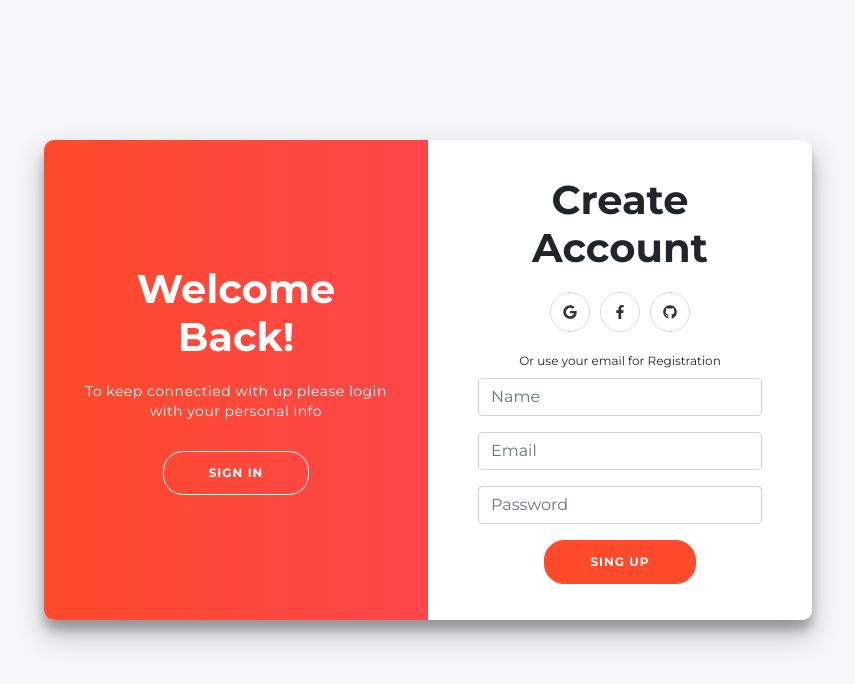
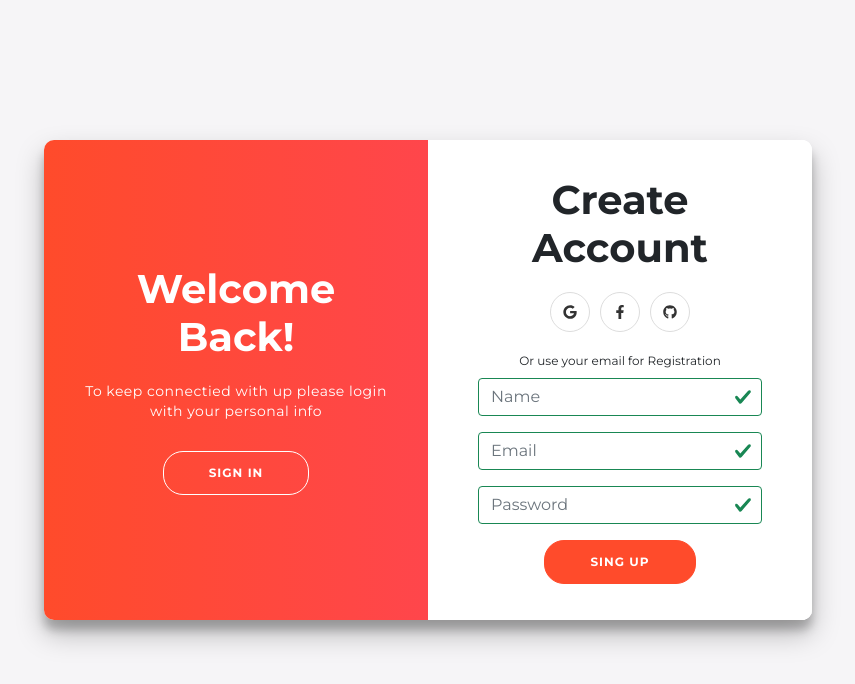
Before and after one commit to mohammad468/login-form-2, a React (Create React App) app: page / in a window 1280 px wide. Both pictures are taken after a click on the button "SIGN UP". Shown: the top 684 px of the page, without its empty margins (212-1067 px from the left). Built offline with nearby package versions, Linux system fonts and the light colour scheme.

Commit message:
sign up is completed

```diff
--- a/src/components/Login.jsx
+++ b/src/components/Login.jsx
@@ -16,15 +16,34 @@ const Login = () => {
     >
       <div className="form-container sing-up-container">
         <Formik
-          initialValues={{ email: "", password: "" , name: "" }}
+          initialValues={{
+            email: "",
+            password: "",
+            name: "",
+            invalidClass: "",
+          }}
           validate={(values) => {
             const errors = {};
             if (!values.email) {
               errors.email = "Required";
+              errors.invalidClass = "is-invalid";
             } else if (
               !/^[A-Z0-9._%+-]+@[A-Z0-9.-]+\.[A-Z]{2,}$/i.test(values.email)
             ) {
               errors.email = "Invalid email address";
+              errors.invalidClass = "is-invalid";
+            }
+            if (!values.name) {
+              errors.name = "Required";
+              errors.invalidClass = "form-control is-invalid";
+            }
+            if (!values.password) {
+              errors.password = "Required";
+              errors.invalidClass = "form-control is-invalid";
+            }
+            if (values.password.length < 3 && values.password.length > 0) {
+              errors.password = "is short";
+              errors.invalidClass = "form-control is-invalid";
             }
             return errors;
           }}
@@ -59,9 +78,20 @@ const Login = () => {
                 </a>
               </div>
               <span>Or use your email for Registration</span>
-
-              <input type="text" className="form-control" placeholder="Name" />
-
+              {/* // !name */}
+              <input
+                type="text"
+                name="name"
+                placeholder="Name"
+                className={
+                  errors.name ? errors.invalidClass : "form-control is-valid"
+                }
+                onChange={handleChange}
+                onBlur={handleBlur}
+                value={values.name}
+              />
+              {errors.name && touched.name && errors.name}
+              {/* // !email */}
               <input
                 type="email"
                 name="email"
@@ -70,17 +100,16 @@ const Login = () => {
                 onBlur={handleBlur}
                 value={values.email}
                 className={
-                  (errors.email ? "form-control is-invalid" : "form-control",
-                  touched.email ? "form-control is-invalid" : "form-control")
+                  errors.email ? errors.invalidClass : "form-control is-valid"
                 }
               />
-              {/* {errors.email && touched.email && errors.email} */}
-              <div class="valid-feedback">Looks good!</div>
-              <div class="invalid-feedback">please enter email</div>
+              {errors.email && touched.email && errors.email}
+              {/* // !password */}
               <input
                 className={
-                  (errors.password ? "form-control is-invalid" : "form-control",
-                  touched.password ? "form-control is-invalid" : "form-control")
+                  errors.password
+                    ? errors.invalidClass
+                    : "form-control is-valid"
                 }
                 placeholder="Password"
                 type="password"
@@ -89,9 +118,7 @@ const Login = () => {
                 onBlur={handleBlur}
                 value={values.password}
               />
-              {/* {errors.password && touched.password && errors.password} */}
-              <div className="valid-feedback">Looks good!</div>
-              <div className="invalid-feedback">please enter email</div>
+              {errors.password && touched.password && errors.password}
               <button type="submit" className="mt-2" disabled={isSubmitting}>
                 Sing Up
               </button>
```
